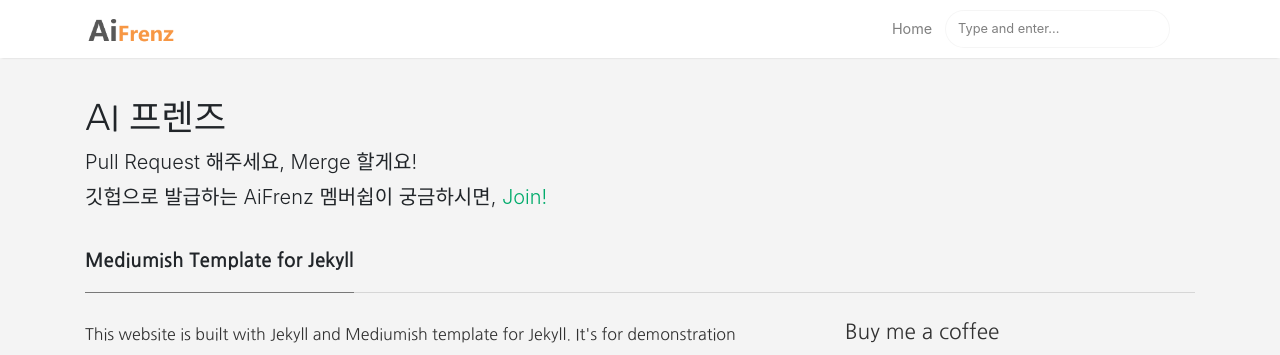
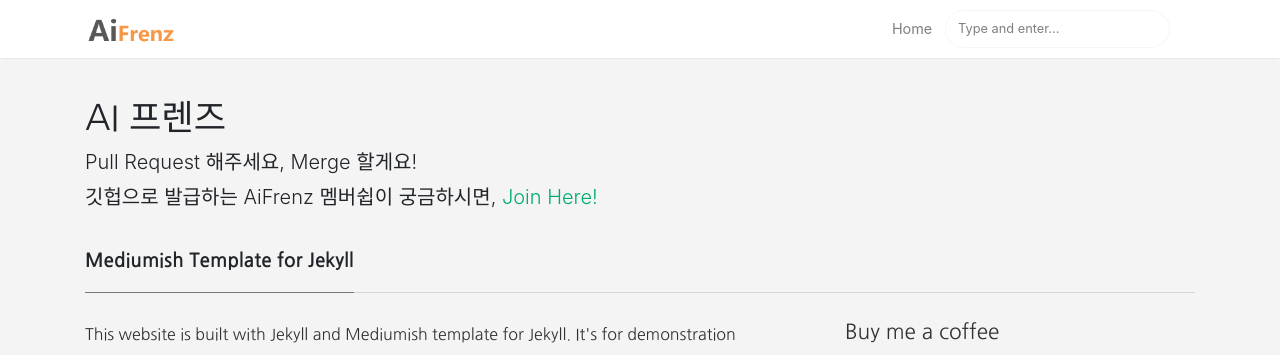
Before and after one commit to aifrenz/aifrenz.github.io, a Jekyll site: the page built from _pages/about.md, in a window 1280 px wide and 900 px high. Shown: the top 355 px of the window. Built offline with Jekyll 4.4.1, drawn with Linux system fonts in a browser that asks for light colours; comment, search, counter and statistics services are not loaded.

Commit message:
Update default.html

```diff
--- a/_layouts/default.html
+++ b/_layouts/default.html
@@ -122,7 +122,7 @@
     <p class="lead">
          {{ site.description }} <br>
 	 깃헙으로 발급하는 AiFrenz 멤버쉽이 궁금하시면,
-	 <a class="navbar-brand" href="https://github.com/aifrenz/membership/">Join!</a>
+	 <a class="navbar-brand" href="https://github.com/aifrenz/membership/">Join Here!</a>
     </p>
 </div>
 
```
